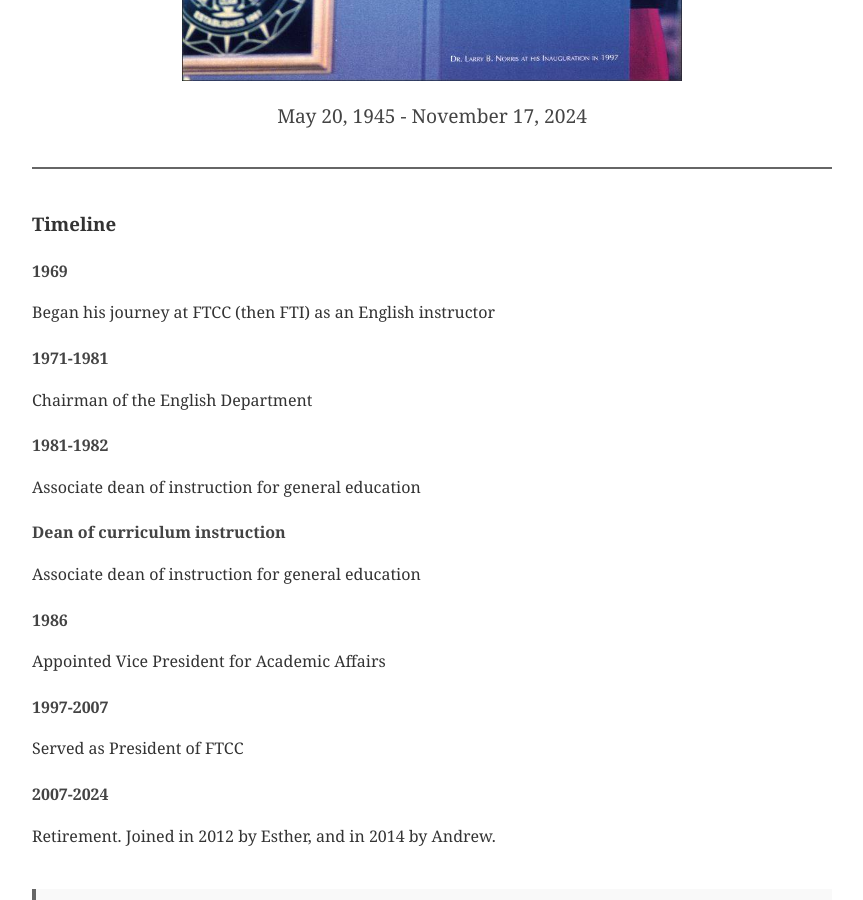
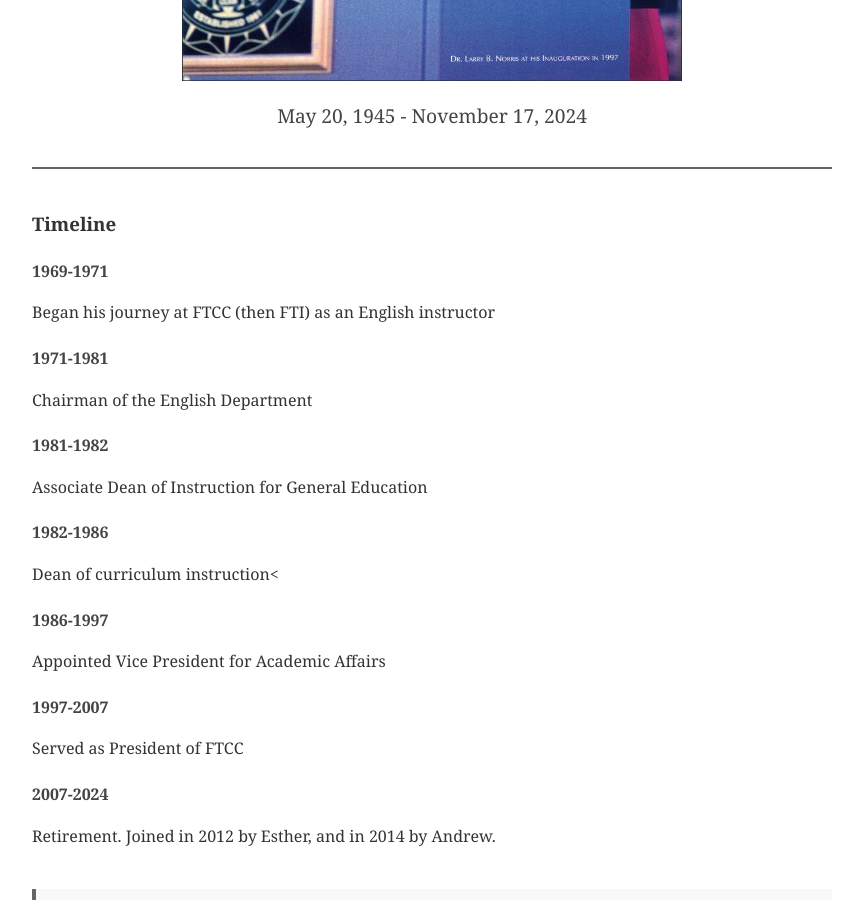
Before and after one commit to norrisaftcc/norrisaftcc.github.io, a Jekyll site: the page dr_norris/index.html, which Jekyll copies as it is, in a window 1280 px wide and 900 px high, scrolled down 759 px. Shown: the whole window, without its empty margins (208-1071 px from the left). Built offline with Jekyll 4.4.1, drawn with Linux system fonts in a browser that asks for light colours.

Commit message:
timeline updated

```diff
--- a/dr_norris/index.html
+++ b/dr_norris/index.html
@@ -96,7 +96,7 @@
     <div class="timeline">
         <h3>Timeline</h3>
         <div class="timeline-item">
-            <span class="year">1969</span>
+            <span class="year">1969-1971</span>
             <p>Began his journey at FTCC (then FTI) as an English instructor</p>
         </div>
         <div class="timeline-item">
@@ -105,14 +105,14 @@
         </div>
         <div class="timeline-item">
             <span class="year">1981-1982</span>
-            <p>Associate dean of instruction for general education</p>
+            <p>Associate Dean of Instruction for General Education</p>
         </div>
         <div class="timeline-item">
-            <span class="year">Dean of curriculum instruction</span>
-            <p>Associate dean of instruction for general education</p>
+            <span class="year">1982-1986</span>
+            <p>Dean of curriculum instruction<</p>
         </div>
         <div class="timeline-item">
-            <span class="year">1986</span>
+            <span class="year">1986-1997</span>
             <p>Appointed Vice President for Academic Affairs</p>
         </div>
         <div class="timeline-item">
```
Also changed, not shown: dr_norris/making_of.md (+2 -0 lines).
